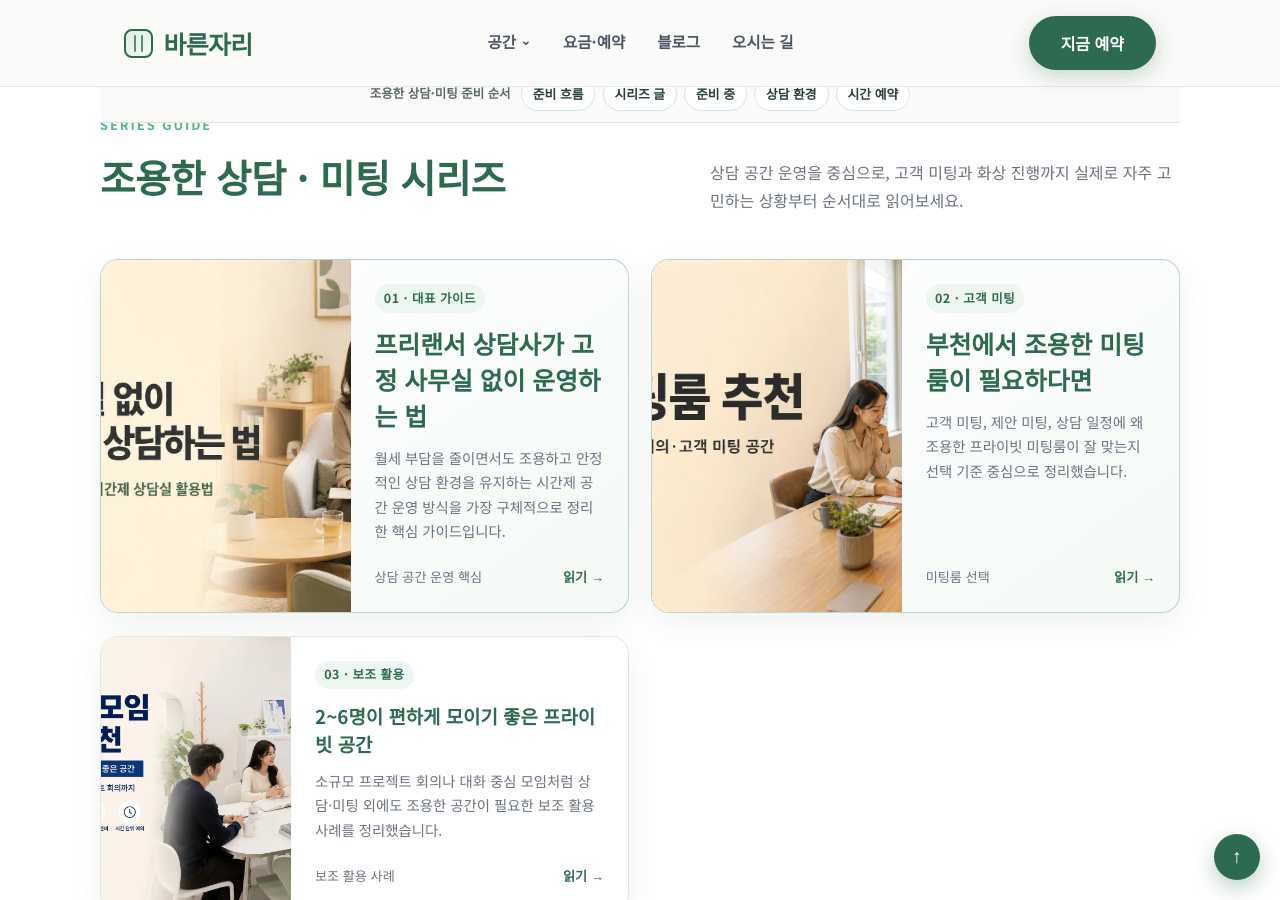
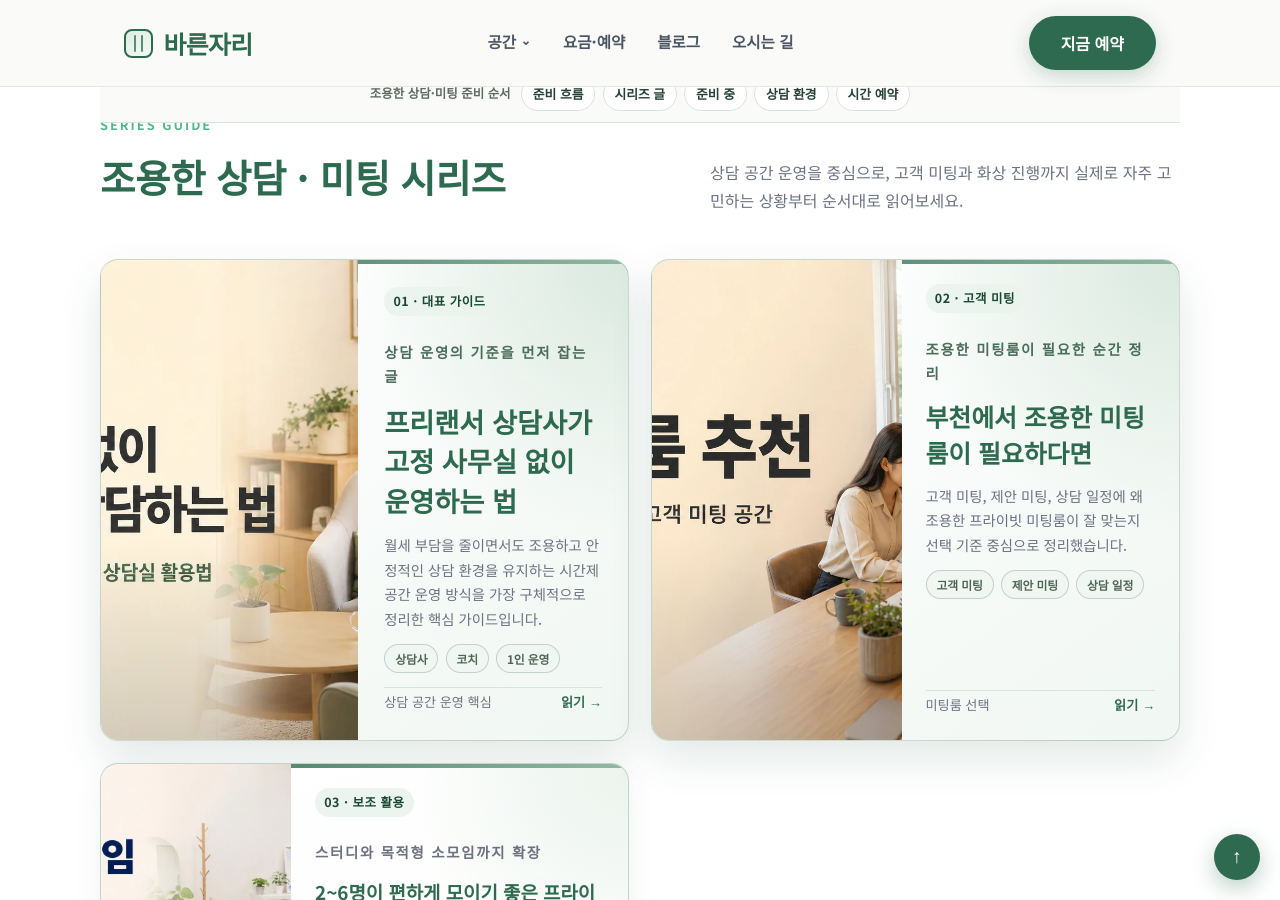
Before and after one commit to bareunspace/blog, a Jekyll site: the page built from meeting.html, in a window 1280 px wide and 900 px high, scrolled down 1143 px. Built offline with Jekyll 4.4.1, drawn with Linux system fonts in a browser that asks for light colours.

Commit message:
Improve meeting hub series card design

```diff
--- a/meeting.html
+++ b/meeting.html
@@ -75,7 +75,7 @@ script_version: 20260711-4
         </div>
         <p>상담 공간 운영을 중심으로, 고객 미팅과 화상 진행까지 실제로 자주 고민하는 상황부터 순서대로 읽어보세요.</p>
       </div>
-      <div class="blog-guide-grid interview-series-grid" aria-label="미팅 상담 시리즈 글 목록">
+      <div class="blog-guide-grid interview-series-grid meeting-series-grid" aria-label="미팅 상담 시리즈 글 목록">
         {% assign counselor_post = site.posts | where: "url", "/posts/freelance-counselor-office/" | first %}
         {% assign meeting_room_post = site.posts | where: "url", "/posts/bucheon-meeting-room/" | first %}
         {% assign small_group_post = site.posts | where: "url", "/posts/bucheon-small-group-space/" | first %}
@@ -91,7 +91,7 @@ script_version: 20260711-4
         {% endfor %}
         {% for post in ordered_meeting_posts limit: 6 %}
           {% assign post_card_image = post.preload_image | default: post.og_image | default: '/images/main.jpeg' %}
-          <article class="blog-guide-card{% if forloop.first or forloop.index == 2 %} interview-feature-card{% endif %}">
+          <article class="blog-guide-card meeting-series-card{% if forloop.first or forloop.index == 2 %} interview-feature-card{% endif %}">
             <a class="blog-guide-image" href="{{ post.url | relative_url }}" tabindex="-1" aria-hidden="true">
               {% if post_card_image contains '://' %}
                 <img src="{{ post_card_image }}" alt="" loading="lazy" />
@@ -102,33 +102,55 @@ script_version: 20260711-4
             <div class="blog-guide-content">
               {% if post.url == "/posts/freelance-counselor-office/" %}
                 <p class="blog-card-eyebrow">01 · 대표 가이드</p>
+                <p class="meeting-series-kicker">상담 운영의 기준을 먼저 잡는 글</p>
                 <h3><a href="{{ post.url | relative_url }}">프리랜서 상담사가 고정 사무실 없이 운영하는 법</a></h3>
                 <p>월세 부담을 줄이면서도 조용하고 안정적인 상담 환경을 유지하는 시간제 공간 운영 방식을 가장 구체적으로 정리한 핵심 가이드입니다.</p>
-                <div class="blog-card-footer">
+                <div class="meeting-series-meta">
+                  <span>상담사</span>
+                  <span>코치</span>
+                  <span>1인 운영</span>
+                </div>
+                <div class="blog-card-footer meeting-series-footer">
                   <span>상담 공간 운영 핵심</span>
                   <a href="{{ post.url | relative_url }}">읽기 <span aria-hidden="true">→</span></a>
                 </div>
               {% elsif post.url == "/posts/bucheon-meeting-room/" %}
                 <p class="blog-card-eyebrow">02 · 고객 미팅</p>
+                <p class="meeting-series-kicker">조용한 미팅룸이 필요한 순간 정리</p>
                 <h3><a href="{{ post.url | relative_url }}">부천에서 조용한 미팅룸이 필요하다면</a></h3>
                 <p>고객 미팅, 제안 미팅, 상담 일정에 왜 조용한 프라이빗 미팅룸이 잘 맞는지 선택 기준 중심으로 정리했습니다.</p>
-                <div class="blog-card-footer">
+                <div class="meeting-series-meta">
+                  <span>고객 미팅</span>
+                  <span>제안 미팅</span>
+                  <span>상담 일정</span>
+                </div>
+                <div class="blog-card-footer meeting-series-footer">
                   <span>미팅룸 선택</span>
                   <a href="{{ post.url | relative_url }}">읽기 <span aria-hidden="true">→</span></a>
                 </div>
               {% elsif post.url == "/posts/bucheon-small-group-space/" %}
                 <p class="blog-card-eyebrow">03 · 보조 활용</p>
+                <p class="meeting-series-kicker">스터디와 목적형 소모임까지 확장</p>
                 <h3><a href="{{ post.url | relative_url }}">2~6명이 편하게 모이기 좋은 프라이빗 공간</a></h3>
                 <p>소규모 프로젝트 회의나 대화 중심 모임처럼 상담·미팅 외에도 조용한 공간이 필요한 보조 활용 사례를 정리했습니다.</p>
-                <div class="blog-card-footer">
+                <div class="meeting-series-meta">
+                  <span>스터디룸</span>
+                  <span>프로젝트 회의</span>
+                  <span>독서모임</span>
+                </div>
+                <div class="blog-card-footer meeting-series-footer">
                   <span>보조 활용 사례</span>
                   <a href="{{ post.url | relative_url }}">읽기 <span aria-hidden="true">→</span></a>
                 </div>
               {% else %}
                 <p class="blog-card-eyebrow">0{{ forloop.index }} · {{ post.category }}</p>
+                <p class="meeting-series-kicker">관련 활용 가이드</p>
                 <h3><a href="{{ post.url | relative_url }}">{{ post.title }}</a></h3>
                 <p>{{ post.description | default: post.excerpt | strip_html | truncate: 120 }}</p>
-                <div class="blog-card-footer">
+                <div class="meeting-series-meta">
+                  <span>{{ post.category }}</span>
+                </div>
+                <div class="blog-card-footer meeting-series-footer">
                   <span>{{ post.date | date: "%Y-%m-%d" }}</span>
                   <a href="{{ post.url | relative_url }}">읽기 <span aria-hidden="true">→</span></a>
                 </div>
--- a/styles/main.css
+++ b/styles/main.css
@@ -1109,6 +1109,102 @@ main.about-page.blog-hub #home .section-inner {
   padding: .2rem .58rem;
   border-radius: 999px;
   background: #edf6f1;
+}
+.meeting-series-grid {
+  gap: 1.35rem;
+}
+.meeting-series-grid .meeting-series-card {
+  position: relative;
+  border: 1px solid rgba(189, 210, 197, .92);
+  background:
+    radial-gradient(circle at top right, rgba(227, 239, 231, .72), transparent 34%),
+    linear-gradient(160deg, #fff 0%, #fbfcfa 100%);
+}
+.meeting-series-grid .meeting-series-card::before {
+  content: "";
+  position: absolute;
+  inset: 0 0 auto 0;
+  height: 4px;
+  background: linear-gradient(90deg, #1f5c43 0%, #88b29b 100%);
+  opacity: .9;
+}
+.meeting-series-grid .meeting-series-card .blog-guide-image {
+  position: relative;
+  overflow: hidden;
+}
+.meeting-series-grid .meeting-series-card .blog-guide-image::after {
+  content: "";
+  position: absolute;
+  inset: auto 0 0;
+  height: 42%;
+  background: linear-gradient(180deg, transparent 0%, rgba(17, 24, 39, .18) 100%);
+  pointer-events: none;
+}
+.meeting-series-grid .meeting-series-card .blog-guide-content {
+  gap: .82rem;
+}
+.meeting-series-grid .meeting-series-card .blog-guide-content h3 {
+  margin-bottom: 0;
+}
+.meeting-series-grid .meeting-series-card .blog-guide-content > p:not(.blog-card-eyebrow):not(.meeting-series-kicker) {
+  margin-top: 0;
+}
+.meeting-series-grid .meeting-series-card .blog-card-eyebrow {
+  background: rgba(235, 244, 238, .96);
+  color: #194734;
+}
+.meeting-series-kicker {
+  margin: -.15rem 0 0;
+  font-size: .75rem;
+  font-weight: 800;
+  letter-spacing: .12em;
+  text-transform: uppercase;
+  color: #6c8578;
+}
+.meeting-series-meta {
+  display: flex;
+  flex-wrap: wrap;
+  gap: .45rem;
+}
+.meeting-series-meta span {
+  display: inline-flex;
+  align-items: center;
+  min-height: 1.8rem;
+  padding: .22rem .62rem;
+  border: 1px solid rgba(191, 208, 197, .92);
+  border-radius: 999px;
+  background: rgba(248, 251, 249, .95);
+  color: #506556;
+  font-size: .74rem;
+  font-weight: 700;
+  letter-spacing: -.01em;
+}
+.meeting-series-footer {
+  margin-top: auto;
+  padding-top: .2rem;
+  border-top: 1px solid rgba(214, 224, 218, .88);
+}
+.meeting-series-grid .interview-feature-card {
+  border-color: rgba(56, 103, 78, .24);
+  background:
+    radial-gradient(circle at top right, rgba(214, 231, 220, .9), transparent 38%),
+    linear-gradient(145deg, #fff 0%, #f1f7f3 100%);
+  box-shadow: 0 18px 42px rgba(28, 73, 52, .12);
+}
+.meeting-series-grid .interview-feature-card .meeting-series-kicker {
+  color: #4b6d5b;
+}
+.meeting-series-grid .interview-feature-card .meeting-series-meta span {
+  background: rgba(240, 247, 242, .98);
+}
+.meeting-series-grid .interview-feature-card:first-child {
+  grid-template-columns: minmax(250px, .95fr) minmax(0, 1fr);
+}
+.meeting-series-grid .interview-feature-card:first-child .blog-guide-content {
+  padding: 1.7rem 1.65rem;
+}
+.meeting-series-grid .interview-feature-card:first-child h3 {
+  font-size: clamp(1.35rem, 2.5vw, 1.7rem);
 }
 .interview-hub #upcoming-series {
   background: #f7f7f3 !important;
```
Also changed, not shown: other parts of meeting.html (+1 -1 lines).
